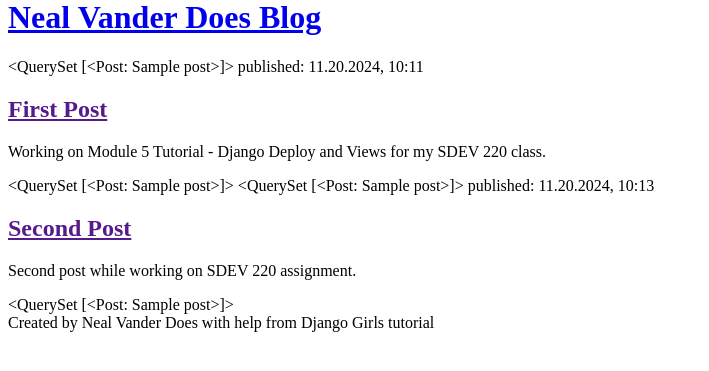
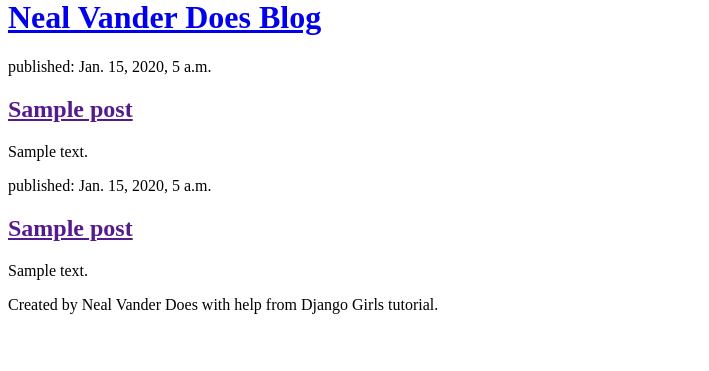
Before and after one commit to NealVanderDoes/Module-5-Tutorial---Django-Deploy-and-Views, a Django app: page / in a window 1280 px wide. Shown: the part 22-393 px from the top of the page, without its empty margins (0-709 px from the left). Run offline with Django 5.2, Linux system fonts and the light colour scheme; tables that the repository leaves empty hold one stand-in row (values such as "Sample post").

Commit message:
html updates

```diff
--- a/blog/templates/blog/post_list.html
+++ b/blog/templates/blog/post_list.html
@@ -8,19 +8,22 @@
             <h1><a href="/">Neal Vander Does Blog</a></h1>
         </header>
 
-        {{ posts }}
-            <time>published: 11.20.2024, 10:11</time>
-            <h2><a href="">First Post</a></h2>
-            <p>Working on Module 5 Tutorial - Django Deploy and Views for my SDEV 220 class.</p>
-        {{ posts }}
+    {% for post in posts %}
+        <article>
+            <time>published: {{ post.published_date }}</time>
+            <h2><a href="">{{ post.title }}</a></h2>
+            <p>{{ post.text|linebreaksbr }}</p>
+        </article>
 
-        {{ posts }}
-            <time>published: 11.20.2024, 10:13</time>
-            <h2><a href="">Second Post</a></h2>
-            <p>Second post while working on SDEV 220 assignment.</p>
-        {{ posts }}
+        <article>
+            <time>published: {{ post.published_date }}</time>
+            <h2><a href="">{{ post.title }}</a></h2>
+            <p>{{ post.text|linebreaksbr }}</p>
+        </article>
+    {% endfor %}
+
         <footer>
-            Created by Neal Vander Does with help from Django Girls tutorial
+            Created by Neal Vander Does with help from Django Girls tutorial.
         </footer>
     </body>
 </html>
```
